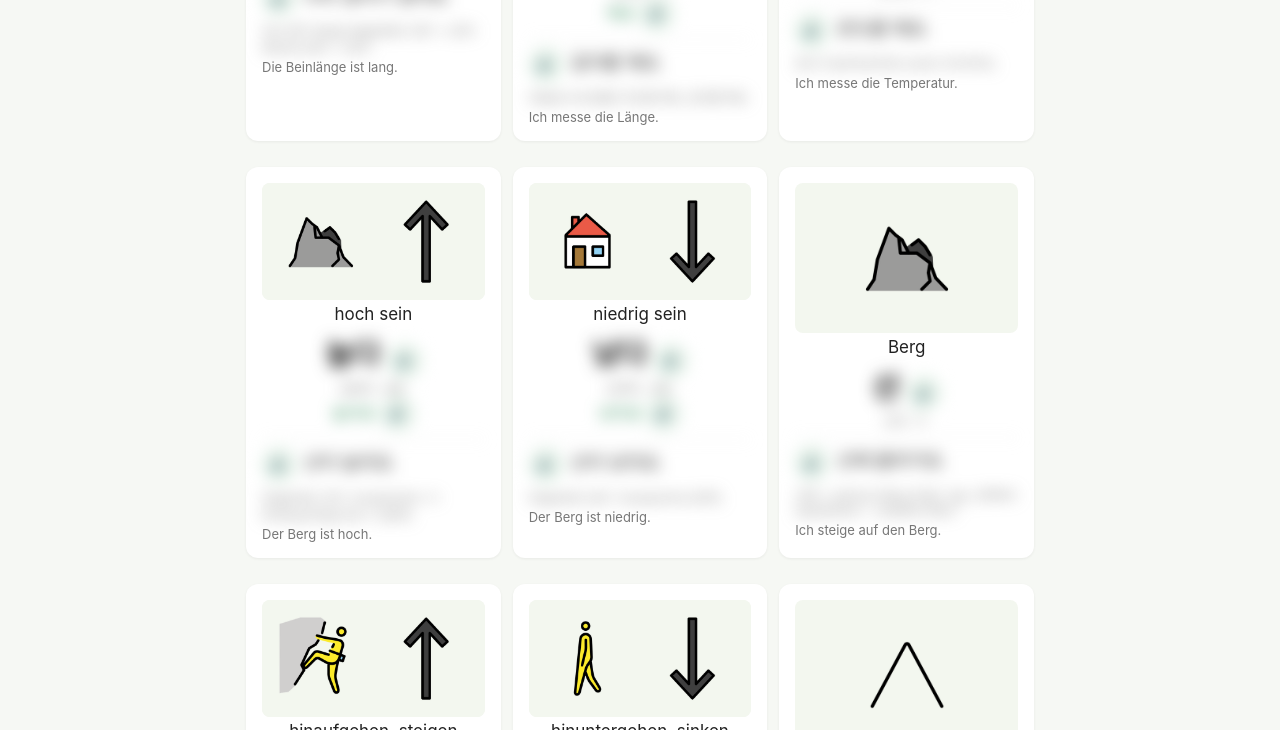
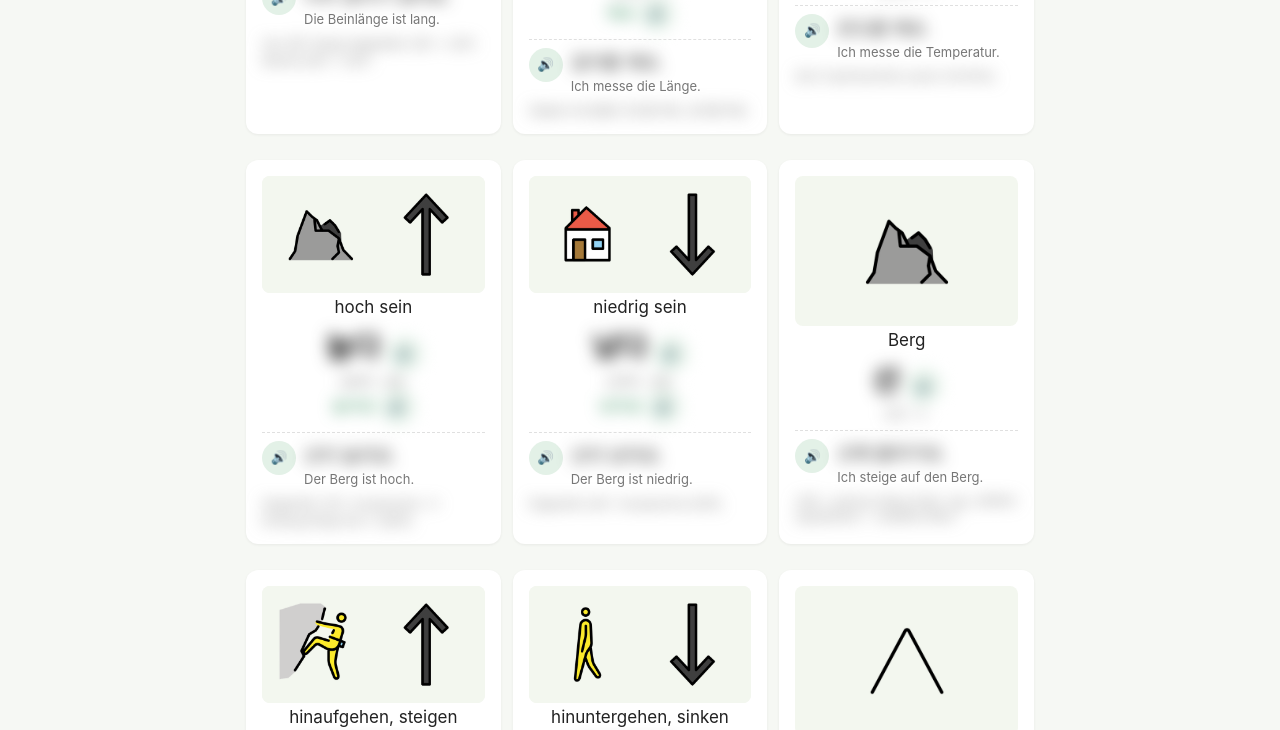
Before and after one commit to uniqueSimon/korean-vocab, a plain HTML site: page lessons/lektion-1/index.html in a window 1280 px wide. Shown: the part 434-1164 px from the top of the page. Drawn offline with Linux system fonts and the light colour scheme.

Commit message:
Wörter: example translation directly below Korean sentence

```diff
--- a/lessons/lektion-1/index.html
+++ b/lessons/lektion-1/index.html
@@ -33,6 +33,7 @@
   .word .ex { margin-top:8px; padding-top:8px; border-top:1px dashed #e0e0e0; font-size:18px; text-align:left; display:flex; gap:8px; align-items:flex-start; }
   .word .note { font-size:12px; color:var(--muted); margin-top:6px; text-align:left; }
   .reveal { cursor:pointer; filter:blur(8px); user-select:none; } .reveal.open { filter:none; }
+  .word .ex span.reveal { display:inline-block; }
   .story { display:flex; gap:10px; align-items:flex-start; padding:10px 8px; border-bottom:1px dashed #e0e0e0; border-radius:8px; }
   .story > .muted { width:20px; padding-top:8px; text-align:right; }
   .story .ko { font-size:22px; } .story.now { background:#eef8f0; }
@@ -86,16 +87,15 @@ const shuffle = a => a.map(x => [Math.random(), x]).sort((p, q) => p[0] - q[0]).
 const TABS = {
   "Wörter": () => `<p class="muted">Rate das Wort zum Bild, dann tippe auf den unscharfen Bereich. Tippe 🔊 zum Anhören.
       <button class="btn" onclick="document.querySelectorAll('.reveal').forEach(e=>e.classList.toggle('open', this.dataset.s!=='1')); this.dataset.s=this.dataset.s==='1'?'':'1'">Alle zeigen/verbergen</button></p><div class="words">` +
-    DATA.words.map(w => `<div class="card word">
+    DATA.words.map(w => `<div class="card word" onclick="if(!event.target.closest('button'))this.querySelectorAll('.reveal').forEach(e=>e.classList.toggle('open'))">
       <img src="${w.img}" alt="">
       <div class="de">${w.de}</div>
-      <div class="reveal" onclick="if(!event.target.closest('button'))this.classList.toggle('open')">
+      <div class="reveal">
       <div class="k">${w.word} ${btn(w.audio)}</div>
       <div class="muted">[${w.pron}] · ${w.pos}</div>
-      ${w.yo ? `<div class="yo">${w.yo} ${btn(w.yoAudio)}</div>` : ""}
-      <div class="ex">${btn(w.ex.audio)}<div>${w.ex.ko}</div></div>
-      <div class="note">${w.note}</div></div>
-      <div class="muted" style="text-align:left;margin-top:4px">${w.ex.de}</div></div>`).join("") + `</div>`,
+      ${w.yo ? `<div class="yo">${w.yo} ${btn(w.yoAudio)}</div>` : ""}</div>
+      <div class="ex">${btn(w.ex.audio)}<div><span class="reveal">${w.ex.ko}</span><br><span class="muted">${w.ex.de}</span></div></div>
+      <div class="note reveal">${w.note}</div></div>`).join("") + `</div>`,
 
   "Zusammenhang": () => `<div class="card"><h3>Gegensatzpaare</h3>` +
       DATA.pairs.map(p => `<div class="pair"><div class="big">${p[0]}</div><div class="big">${p[1]}</div></div>`).join("") + `</div>
```
Also changed, not shown: lessons/lektion-2/index.html (+6 -6 lines), lessons/lektion-3/index.html (+6 -6 lines), lessons/lektion-4/index.html (+6 -6 lines), lessons/lektion-5/index.html (+6 -6 lines), lessons/lektion-6/index.html (+6 -6 lines), lessons/lektion-7/index.html (+6 -6 lines), lessons/lektion-8/index.html (+6 -6 lines), lessons/template.html (+6 -6 lines), 8 other files.
